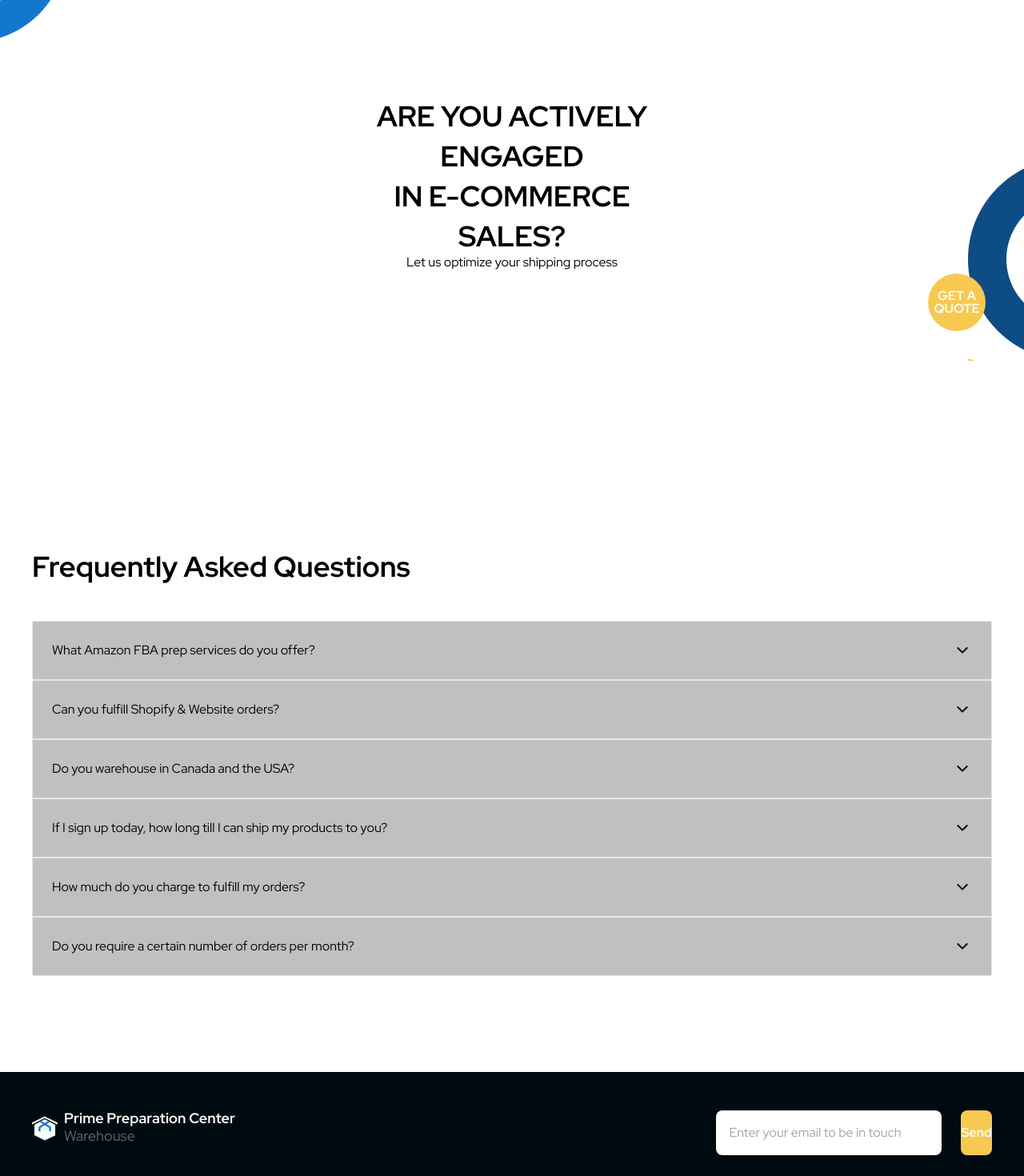
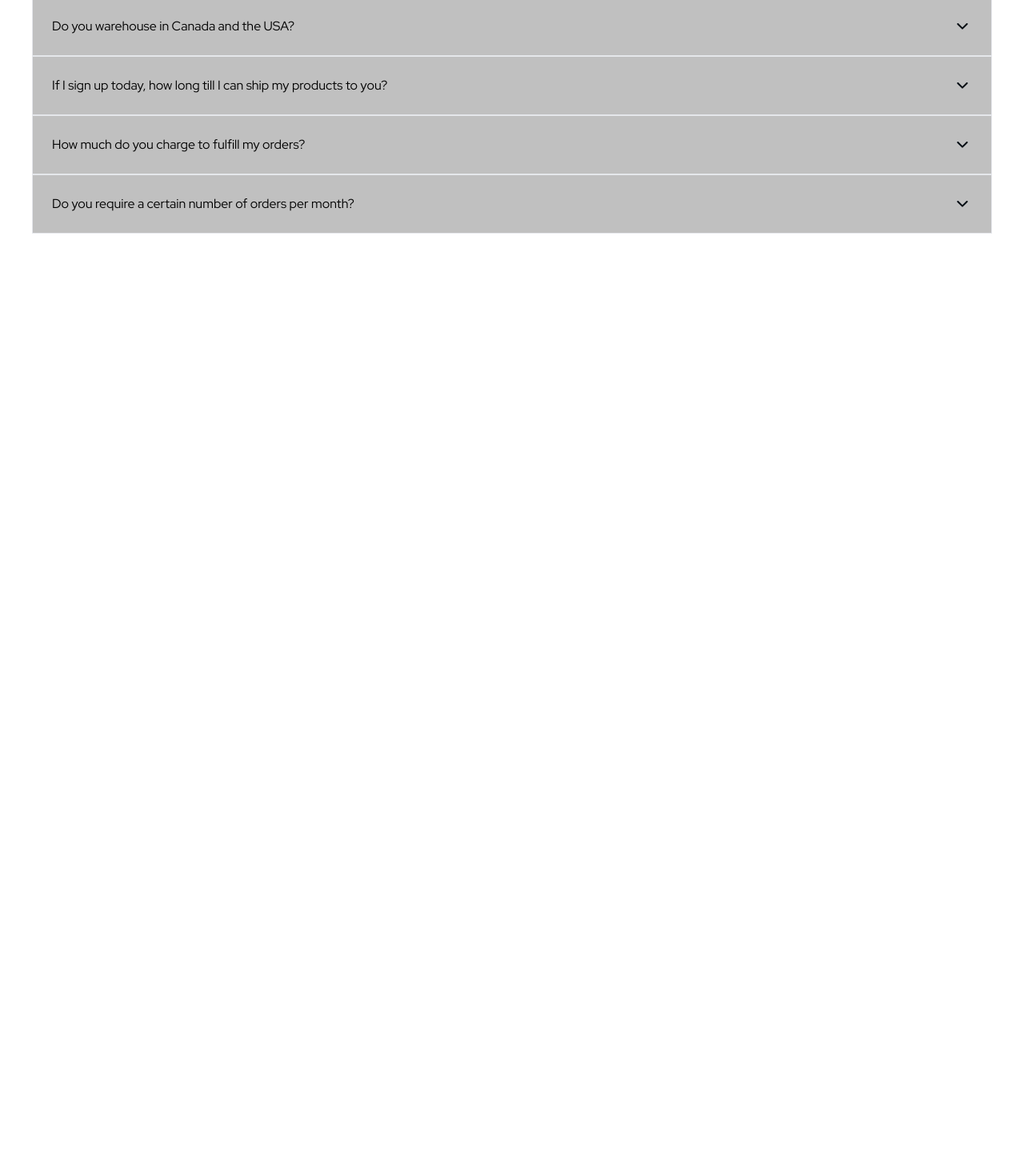
Before and after one commit to korvan17/nevadaFrontend, a Next.js app: page / in a window 1280 px wide. Shown: the part 360-1830 px from the top of the page at 80% size. After the commit the page ends 800 px from the top, so only its background shows below. Built offline with nearby package versions, Linux system fonts and the light colour scheme.

Commit message:
nexttest

```diff
--- a/src/app/page.js
+++ b/src/app/page.js
@@ -13,12 +13,12 @@ export default function Home() {
   return (
     <>
       <Header />
-      <Hero />
+      {/* <Hero /> */}
       {/* <About /> */}
       {/* <Services /> */}
       {/* <Pricing /> */}
       <Faq />
-      <Footer />
+      {/* <Footer /> */}
       {/* <ChatWindow /> */}
       {/* <div id="myportal" /> */}
     </>
```
